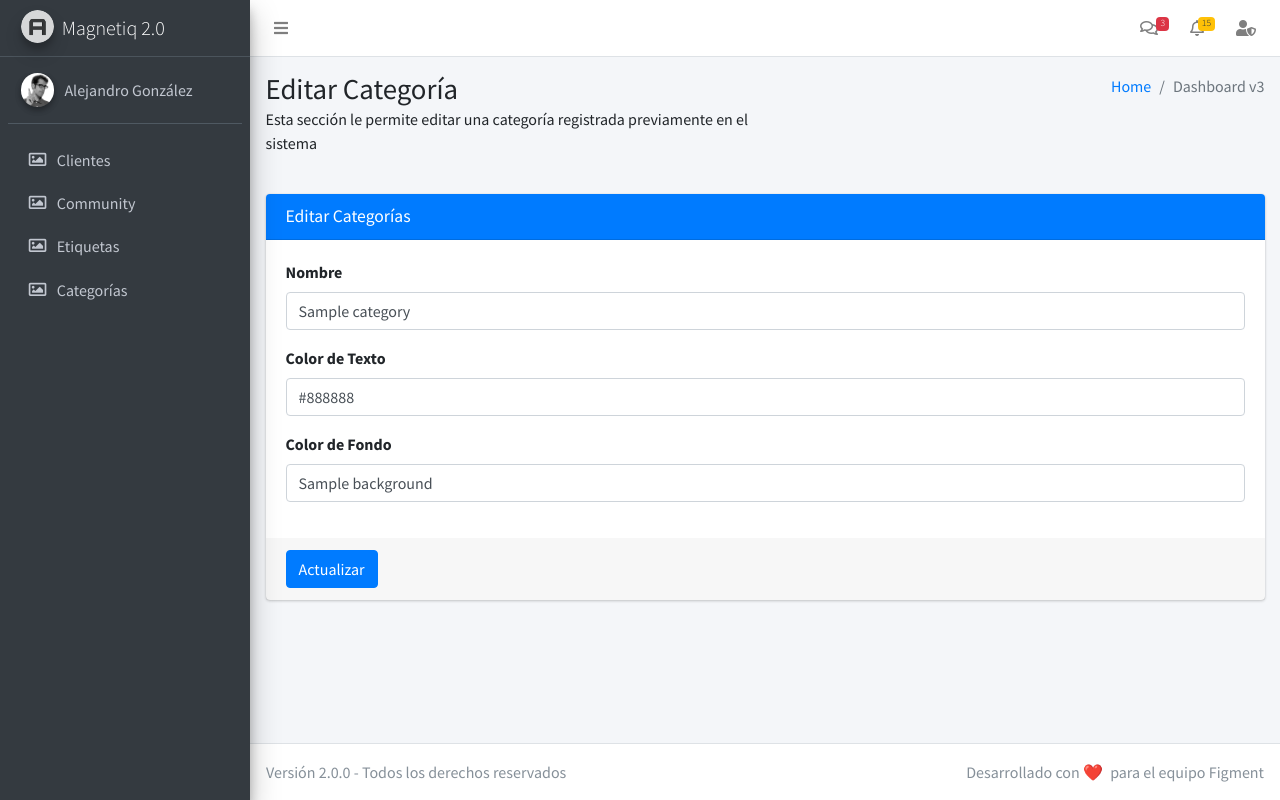
After one commit to alexglzrys/magnetiq, a CodeIgniter 4 app: the page made by app/Views/pages/admin/categories/edit.php in a window 1280 px wide. The commit adds this page. Run offline with PHP 8.4 and a stand-in for CodeIgniter, Linux system fonts and the light colour scheme; the template is opened without the code that fills it: most values are stand-ins (such as "Sample title", 1, 10 or a date in 2020); some libraries are stand-ins or nearby versions.

Commit message:
actualizar categorías

```diff
--- a/app/Config/Routes.php
+++ b/app/Config/Routes.php
@@ -35,6 +35,8 @@ $routes->get('/', 'AdminController::index');
 
 $routes->group('admin', ['namespace' => 'App\Controllers\Admin'], function ($routes) {
     $routes->get('categories', 'CategoryController::index', ['as' => 'admin.categories.index']);
+    $routes->get('categories/edit/(:num)', 'CategoryController::edit/$1', ['as' => 'admin.categories.edit']);
+    $routes->post('categories/update/(:num)', 'CategoryController::update/$1', ['as' => 'admin.categories.update']);
 });
 
 /*
--- a/app/Models/CategoryModel.php
+++ b/app/Models/CategoryModel.php
@@ -14,7 +14,7 @@ class CategoryModel extends Model
     protected $returnType           = 'object';
     protected $useSoftDeletes       = true;
     protected $protectFields        = true;
-    protected $allowedFields        = [];
+    protected $allowedFields        = ['name', 'color', 'background', 'slug'];
 
     // Dates
     protected $useTimestamps        = true;
--- /dev/null
+++ b/app/Views/pages/admin/categories/edit.php
@@ -0,0 +1,68 @@
+<?= $this->extend('layouts/main') ?>
+
+<?= $this->section('page_title') ?>Editar Categoría<?= $this->endSection() ?>
+
+<?= $this->section('header') ?>
+<div class="content-header">
+    <div class="container-fluid">
+        <div class="row mb-2">
+            <div class="col-sm-6">
+                <h1 class="m-0">Editar Categoría</h1>
+                <p>Esta sección le permite editar una categoría registrada previamente en el sistema</p>
+            </div>
+            <div class="col-sm-6">
+                <ol class="breadcrumb float-sm-right">
+                    <li class="breadcrumb-item"><a href="#">Home</a></li>
+                    <li class="breadcrumb-item active">Dashboard v3</li>
+                </ol>
+            </div>
+        </div>
+    </div>
+</div>
+<?= $this->endSection() ?>
+
+<?= $this->section('content') ?>
+<section class="content">
+    <div class="container-fluid">
+        <div class="row">
+            <div class="col-12">
+                <div class="card card-primary">
+                    <div class="card-header">
+                        <h3 class="card-title">Editar Categorías</h3>
+                    </div>
+                    <form role="form" id="formEditCategory">
+                        <div class="card-body">
+
+                            <div class="form-group">
+                                <label for="name">Nombre</label>
+                                <input type="text" name="name" id="name" class="form-control" value="<?= $category->name ?>" placeholder="Nombre de la categoría">
+                            </div>
+                            <div class="form-group">
+                                <label for="color">Color de Texto</label>
+                                <input type="text" name="color" id="color" class="form-control" value="<?= $category->color ?>" placeholder="Color del texto de etiqueta">
+                            </div>
+                            <div class="form-group">
+                                <label for="background">Color de Fondo</label>
+                                <input type="text" name="background" id="background" class="form-control" value="<?= $category->background ?>" placeholder="Color de fondo de etiqueta">
+                            </div>
+                        </div>
+                        <div class="card-footer">
+                            <button type="submit" class="btn btn-primary">Actualizar</button>
+                        </div>
+                    </form>
+                </div>
+            </div>
+        </div>
+    </div>
+</section>
+<?= $this->endSection() ?>
+
+
+<?= $this->section('styles') ?>
+
+<?= $this->endSection() ?>
+
+<?= $this->section('scripts') ?>
+<script>const ID = '<?= $category->id ?>'</script>
+<script src="<?= base_url('public/js/admin/categories/edit.js') ?>"></script>
+<?= $this->endSection() ?>
--- a/app/Views/pages/admin/categories/index.php
+++ b/app/Views/pages/admin/categories/index.php
@@ -47,7 +47,7 @@
                                     <td><span class="p-1" style="background: <?= $category->background ?>; color: <?= $category->color ?>"><?= $category->name ?></span></td>
                                     <td><?= $category->created_at ?></td>
                                     <td>
-                                        <a href="" class="btn btn-sm btn-warning">Editar</a>
+                                        <a href="<?= route_to('admin.categories.edit', $category->id) ?>" class="btn btn-sm btn-warning">Editar</a>
                                         <a href="" class="btn btn-sm btn-danger">Eliminar</a>
                                     </td>
                                 </tr>
--- /dev/null
+++ b/public/js/admin/categories/edit.js
@@ -0,0 +1,30 @@
+const formElement = document.getElementById('formEditCategory');
+
+formElement.addEventListener('submit', editCategory)
+
+function editCategory(event) {
+    event.preventDefault()
+    event.stopPropagation()
+
+    let data = new FormData(formElement)
+
+    /*for (var pair of data.entries()) {
+        console.log(pair[0]+ ', ' + pair[1]);
+    }*/
+
+    fetchData(`${BASE_URL}/admin/categories/update/${ID}`, data).then(res => {
+        console.log(res)
+    }).catch(err => {
+        console.log(err)
+    }).finally(() => {
+
+    })
+}
+
+async function fetchData(url, data) {
+    const response = await fetch(url, {
+        method: 'POST',
+        body: data
+    })
+    return response.json()
+}
```
Also changed, not shown: app/Controllers/Admin/CategoryController.php (+46 -0 lines).
